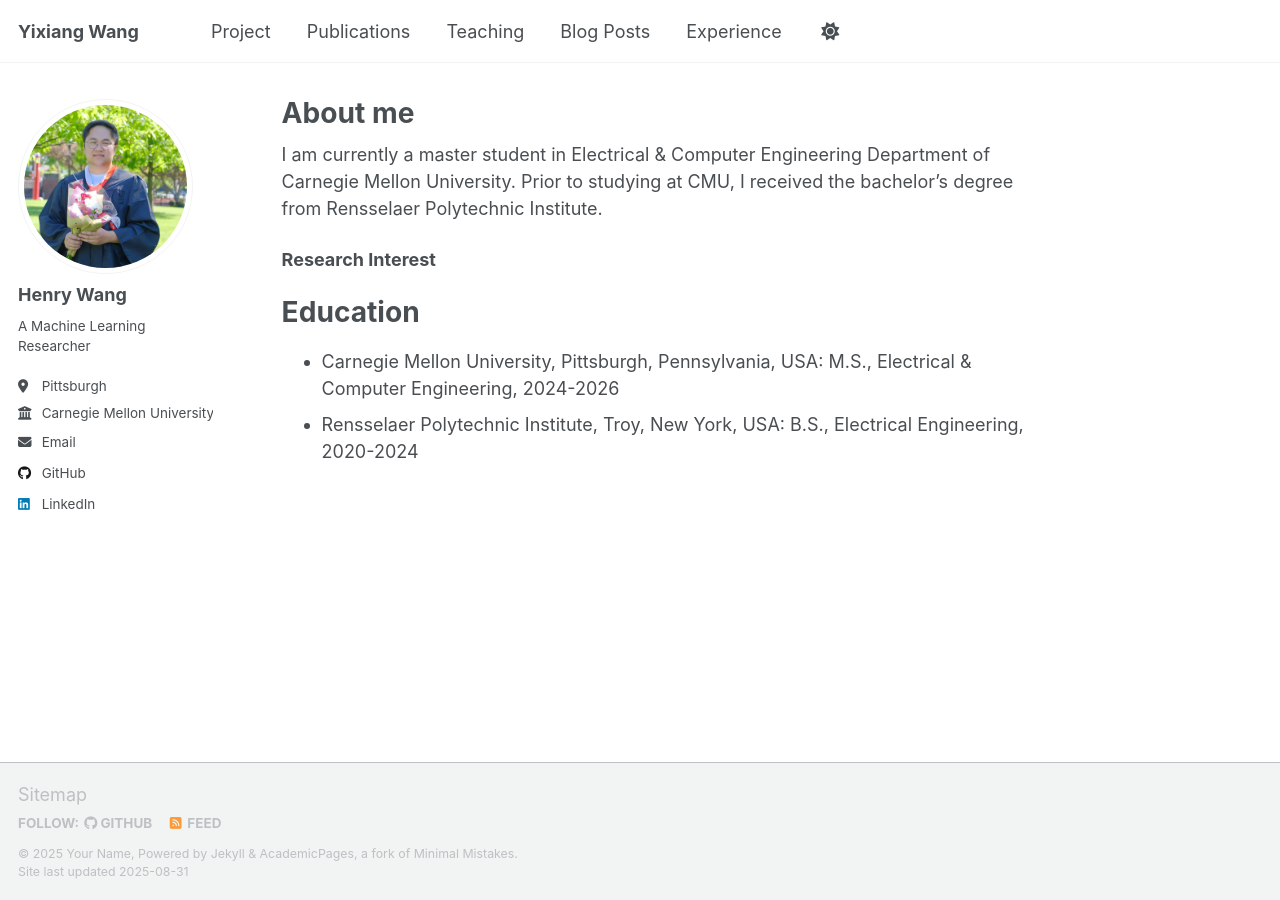
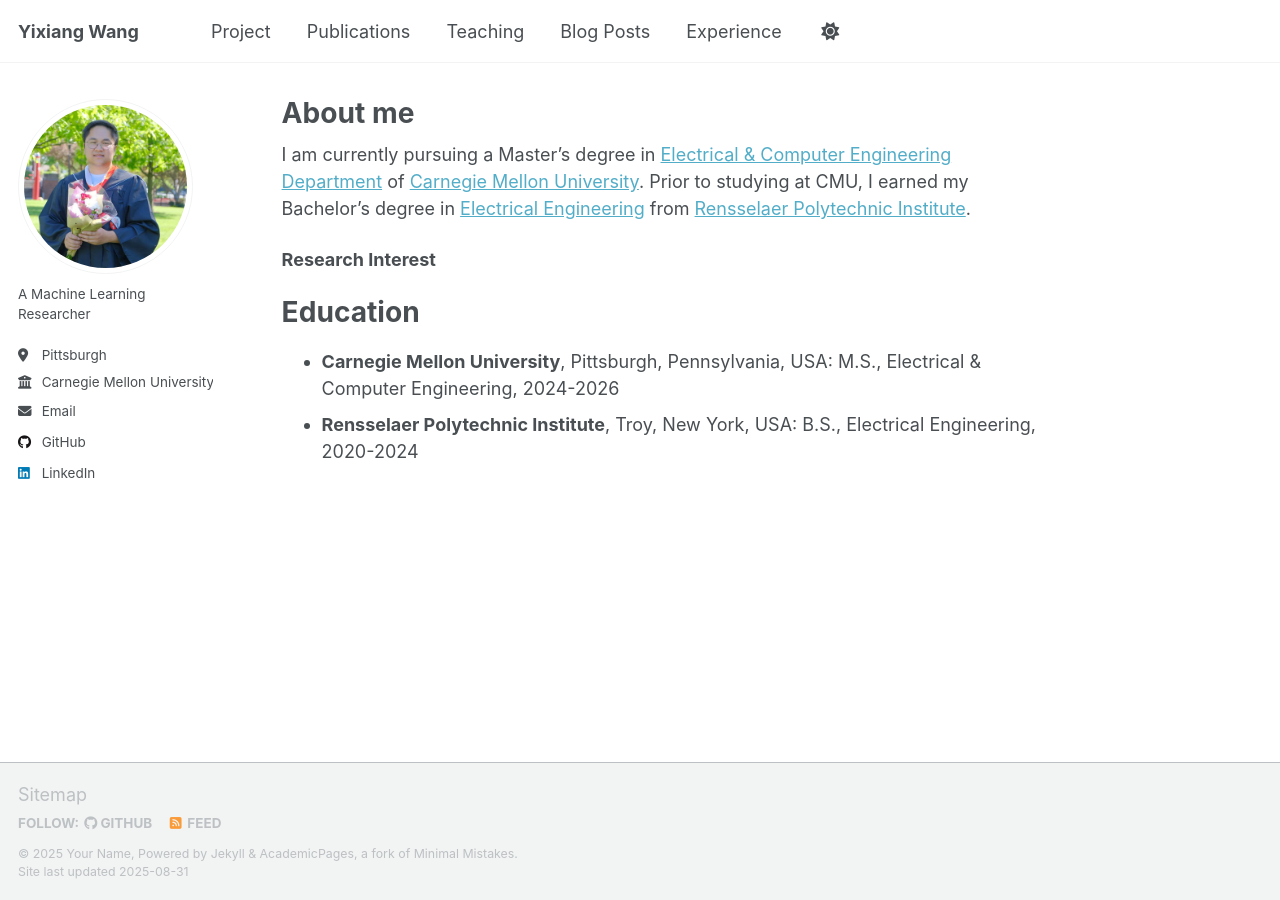
Before and after one commit to wangy8205165/wangy8205165.github.io, a Jekyll site: the page built from _pages/about.md, in a window 1280 px wide. Built offline with Jekyll 4.4.1, drawn with Linux system fonts in a browser that asks for light colours; a script that is not in the unit is left out.

Commit message:
some changes

```diff
--- a/_config.yml
+++ b/_config.yml
@@ -23,7 +23,7 @@ repository               : "wangy8205165/wangy8205165.github.io"
 author:
   # Biographic information
   avatar           : "profile.png"
-  name             : "Henry Wang"
+  name             : #"Henry Wang"
   pronouns         : # example: "she/her"
   bio              : "A Machine Learning Researcher"
   location         : "Pittsburgh"
@@ -62,7 +62,7 @@ author:
   keybase          : # Username
   instagram        : # Username
   lastfm           : # Username
-  linkedin         : "www.linkedin.com/in/yixiang-wang-22a27924b"
+  linkedin         : "yixiang-wang-22a27924b"
   mastodon         : # URL
   medium           : # URL
   pinterest        : # Username
--- a/_pages/about.md
+++ b/_pages/about.md
@@ -7,12 +7,12 @@ redirect_from:
   - /about.html
 ---
 
-I am currently a master student in Electrical & Computer Engineering Department of Carnegie Mellon University. Prior to studying at CMU, I received the bachelor's degree from Rensselaer Polytechnic Institute.
+I am currently pursuing a Master’s degree in [Electrical & Computer Engineering Department]("https://www.ece.cmu.edu/") of [Carnegie Mellon University]("https://www.cmu.edu/"). Prior to studying at CMU, I earned my Bachelor’s degree in [Electrical Engineering]("https://ecse.rpi.edu/") from [Rensselaer Polytechnic Institute]("https://www.rpi.edu/").
 
 
 **Research Interest**
 
 Education
 ======
-- Carnegie Mellon University, Pittsburgh, Pennsylvania, USA: M.S., Electrical & Computer Engineering, 2024-2026
-- Rensselaer Polytechnic Institute, Troy, New York, USA: B.S., Electrical Engineering, 2020-2024
+- **Carnegie Mellon University**, Pittsburgh, Pennsylvania, USA: M.S., Electrical & Computer Engineering, 2024-2026
+- **Rensselaer Polytechnic Institute**, Troy, New York, USA: B.S., Electrical Engineering, 2020-2024
```
Also changed, not shown: README.md (+1 -96 lines).
